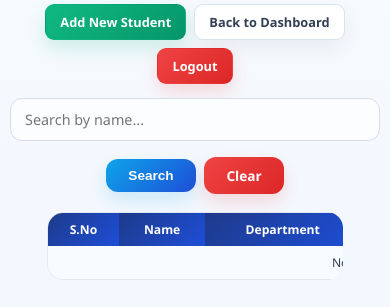
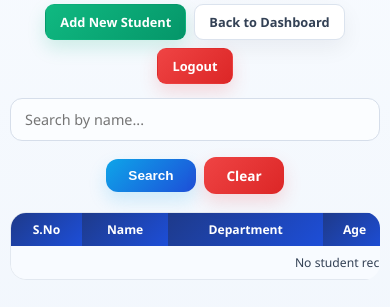
Before and after one commit to aashikmohammedt/student_management_system, a Django app: template myapp/templates/list.html in a window 390 px wide. Shown: the part 148-455 px from the top of the page. Run offline with Django 5.2, Linux system fonts and the light colour scheme; the template is opened without the code that fills it, so the values that code supplies are empty.

Commit message:
Tablet screen Student table size changes

```diff
--- a/static/css/style.css
+++ b/static/css/style.css
@@ -708,6 +708,9 @@ tr:last-child td {
     table {
         min-width: 820px;
     }
+    .table-wrapper {
+    width: 100%;
+}
 }
 
 /* ========== MOBILE ========== */
```
